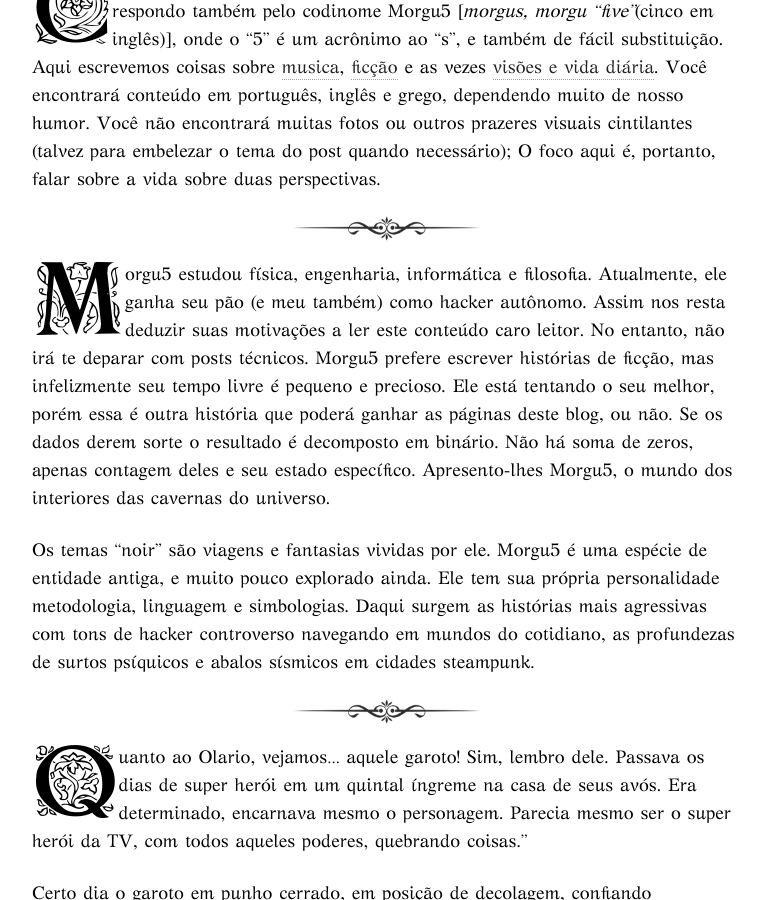
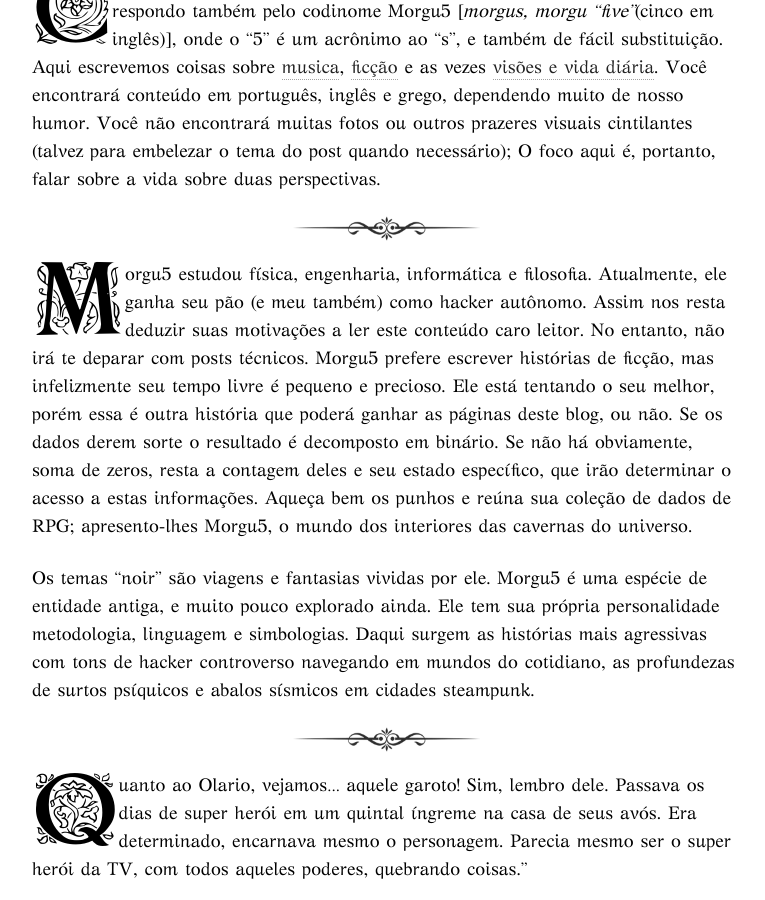
Before and after one commit to Agt-Morgu5/agt-morgu5.github.io, a Jekyll site: the page built from about/index.md, in a window 1280 px wide and 900 px high, scrolled down 539 px. Shown: the whole window, without its empty margins (254-1019 px from the left). Built offline with Jekyll 4.4.1, drawn with Linux system fonts in a browser that asks for light colours; nearby versions of some CDN libraries.

Commit message:
RPG-bats

```diff
--- a/about/index.md
+++ b/about/index.md
@@ -11,7 +11,7 @@ Eu me chamo Olario e respondo também pelo codinome Morgu5 [<i>morgus, morgu "fi
 
  <div class="text-divider"></div>
 
-<span class="dcap">M</span>orgu5 estudou física, engenharia, informática e filosofia. Atualmente, ele ganha seu pão (e meu também) como hacker autônomo. Assim nos resta deduzir suas motivações a ler este conteúdo caro leitor. No entanto, não irá te deparar com posts técnicos. Morgu5 prefere escrever histórias de ficção, mas infelizmente seu tempo livre é pequeno e precioso. Ele está tentando o seu melhor, porém essa é outra história que poderá ganhar as páginas deste blog, ou não. Se os dados derem sorte o resultado é decomposto em binário. Não há soma de zeros, apenas contagem deles e seu estado específico. Apresento-lhes Morgu5, o mundo dos interiores das cavernas do universo.
+<span class="dcap">M</span>orgu5 estudou física, engenharia, informática e filosofia. Atualmente, ele ganha seu pão (e meu também) como hacker autônomo. Assim nos resta deduzir suas motivações a ler este conteúdo caro leitor. No entanto, não irá te deparar com posts técnicos. Morgu5 prefere escrever histórias de ficção, mas infelizmente seu tempo livre é pequeno e precioso. Ele está tentando o seu melhor, porém essa é outra história que poderá ganhar as páginas deste blog, ou não. Se os dados derem sorte o resultado é decomposto em binário. Se não há obviamente, soma de zeros, resta a contagem deles e seu estado específico, que irão determinar o acesso a estas informações. Aqueça bem os punhos e reúna sua coleção de dados de RPG; apresento-lhes Morgu5, o mundo dos interiores das cavernas do universo.
 
 Os temas "noir" são viagens e fantasias vividas por ele. Morgu5 é uma espécie de entidade antiga, e muito pouco explorado ainda. Ele tem sua própria personalidade metodologia, linguagem e simbologias. Daqui surgem as histórias mais agressivas com tons de hacker controverso navegando em mundos do cotidiano, as profundezas de surtos psíquicos e abalos sísmicos em cidades steampunk.
 
```
